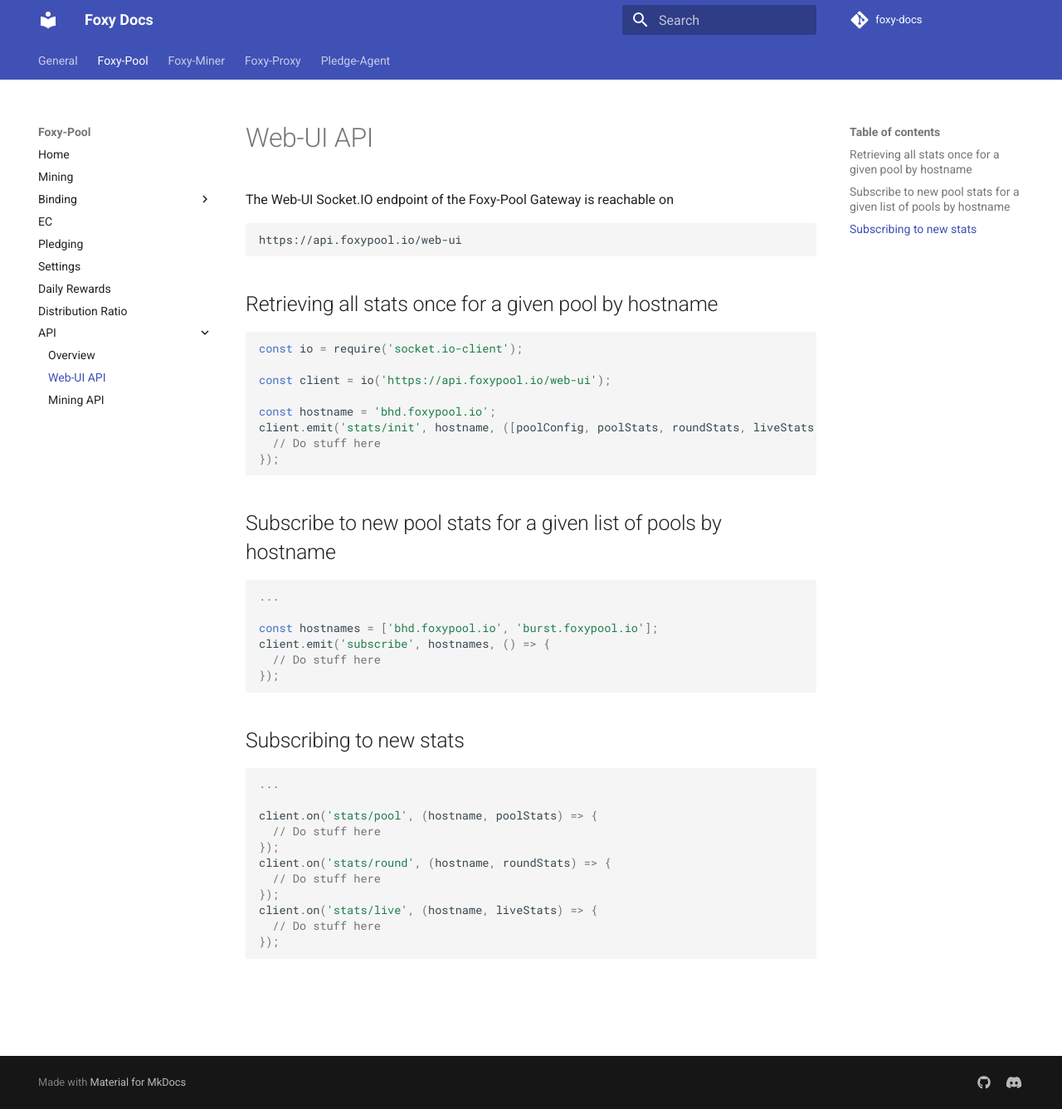
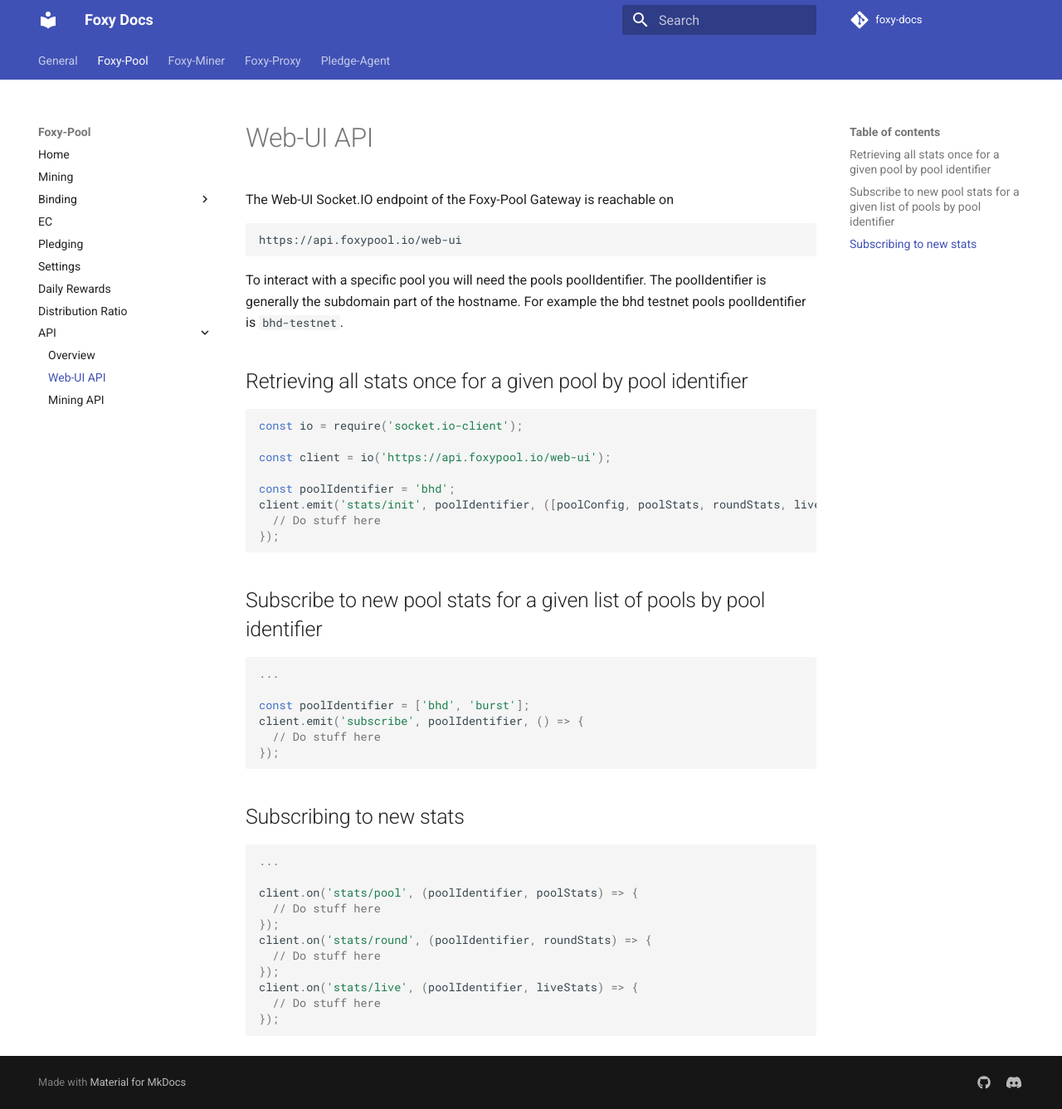
Before and after one commit to foxypool/docs, an MkDocs documentation site: the page built from docs/foxy-pool/api/web-ui-api.md, in a window 1280 px wide and 1337 px high. Shown: the whole window at 83% size. Built offline with MkDocs 1.6.1 and Material for MkDocs 9.7.7, drawn with Linux system fonts in a browser that asks for light colours; comment, search, counter and statistics services are not loaded.

Commit message:
Update web ui api docs for v2

````diff
--- a/docs/foxy-pool/api/web-ui-api.md
+++ b/docs/foxy-pool/api/web-ui-api.md
@@ -4,26 +4,28 @@
 https://api.foxypool.io/web-ui
 ```
 
-## Retrieving all stats once for a given pool by hostname
+To interact with a specific pool you will need the pools poolIdentifier. The poolIdentifier is generally the subdomain part of the hostname. For example the bhd testnet pools poolIdentifier is `bhd-testnet`.
+
+## Retrieving all stats once for a given pool by pool identifier
 
 ```javascript
 const io = require('socket.io-client');
 
 const client = io('https://api.foxypool.io/web-ui');
 
-const hostname = 'bhd.foxypool.io';
-client.emit('stats/init', hostname, ([poolConfig, poolStats, roundStats, liveStats]) => {
+const poolIdentifier = 'bhd';
+client.emit('stats/init', poolIdentifier, ([poolConfig, poolStats, roundStats, liveStats]) => {
   // Do stuff here
 });
 ```
 
-## Subscribe to new pool stats for a given list of pools by hostname
+## Subscribe to new pool stats for a given list of pools by pool identifier
 
 ```javascript
 ...
 
-const hostnames = ['bhd.foxypool.io', 'burst.foxypool.io'];
-client.emit('subscribe', hostnames, () => {
+const poolIdentifier = ['bhd', 'burst'];
+client.emit('subscribe', poolIdentifier, () => {
   // Do stuff here
 });
 ```
@@ -33,13 +35,13 @@
 ```javascript
 ...
 
-client.on('stats/pool', (hostname, poolStats) => {
+client.on('stats/pool', (poolIdentifier, poolStats) => {
   // Do stuff here
 });
-client.on('stats/round', (hostname, roundStats) => {
+client.on('stats/round', (poolIdentifier, roundStats) => {
   // Do stuff here
 });
-client.on('stats/live', (hostname, liveStats) => {
+client.on('stats/live', (poolIdentifier, liveStats) => {
   // Do stuff here
 });
 ```
````
